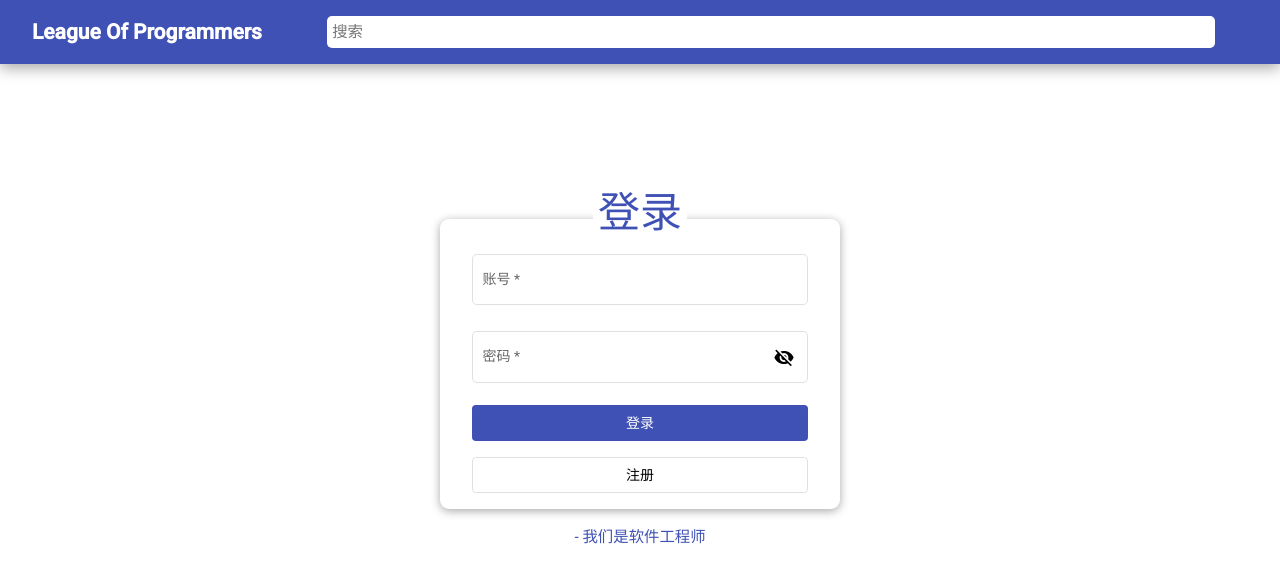
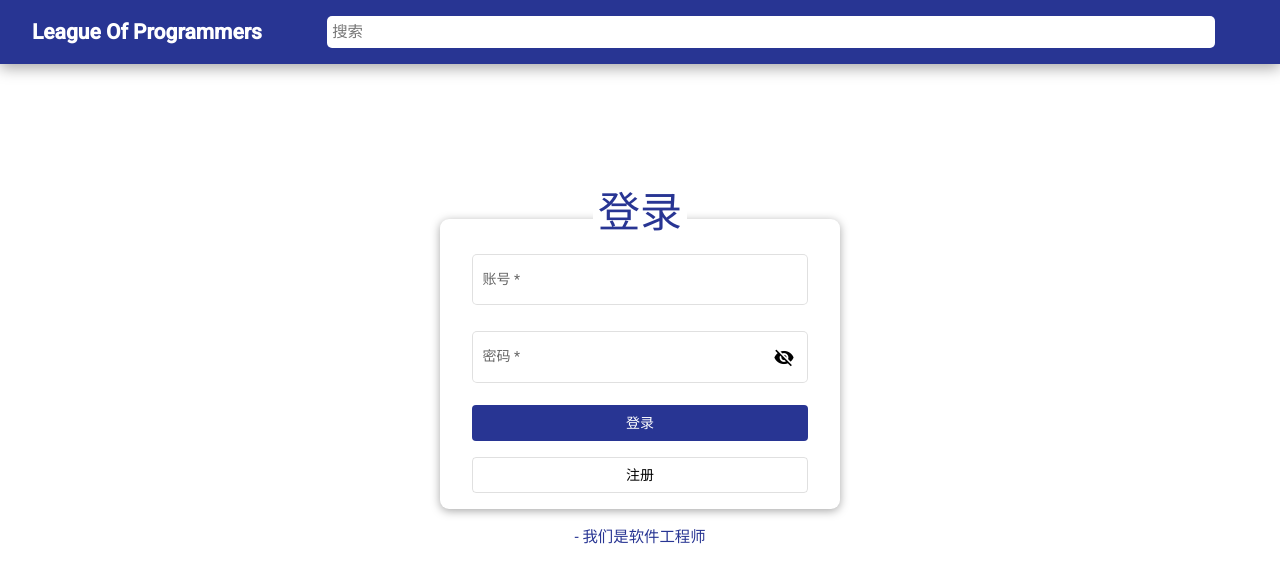
Before and after one commit to dvorakchen/league-of-programmers, an Angular app in the folder src/League-Of-Programmers/ClientApp/: page /login in a window 1280 px wide. Shown: the top 582 px of the page. Built offline with nearby package versions, Linux system fonts and the light colour scheme.

Commit message:
modify style theme

```diff
--- a/src/League-Of-Programmers/ClientApp/src/app/routers.module.ts
+++ b/src/League-Of-Programmers/ClientApp/src/app/routers.module.ts
@@ -5,7 +5,13 @@ import { Routes, RouterModule } from '@angular/router';
 import { HomeComponent } from './routers/home/home.component';
 
 const routes: Routes = [
-  { path: '', component: HomeComponent, pathMatch: 'full' },
+  //  { path: '', component: HomeComponent, pathMatch: 'full' },
+  {
+    path: '',
+    loadChildren: () => import('./routers/home/home.module').then(mod => mod.HomeModule),
+    pathMatch: 'full',
+    data: {preload: true }
+  },
   {
     path: 'blogs',
     loadChildren: () => import('./routers/blogs/blogs.module').then(mod => mod.BlogsModule),
--- a/src/League-Of-Programmers/ClientApp/src/app/routers/nav-menu/nav-menu.component.html
+++ b/src/League-Of-Programmers/ClientApp/src/app/routers/nav-menu/nav-menu.component.html
@@ -1,5 +1,5 @@
 <header>
-  <mat-toolbar class="toolbar">
+  <mat-toolbar class="toolbar" color="primary">
     <mat-toolbar-row>
       <a class="title" mat-button [routerLink]="['/']">League Of Programmers</a>
       <a class="title-sub" mat-flat-button color="primary" [routerLink]="['/']">LOP</a>
@@ -21,7 +21,7 @@
         </span>
         <span class="actions-space-sub">
           <button mat-icon-button [matMenuTriggerFor]="actions">
-            <mat-icon class="icon">subject</mat-icon>
+            <mat-icon>subject</mat-icon>
           </button>
           <mat-menu #actions>
             <a *ngIf="!isLoggedIn" [routerLink]="['login']" mat-menu-item>
--- a/src/League-Of-Programmers/ClientApp/src/app/routers/nav-menu/nav-menu.component.sass
+++ b/src/League-Of-Programmers/ClientApp/src/app/routers/nav-menu/nav-menu.component.sass
@@ -41,7 +41,6 @@ header
   left: 0px
   right: 0px
   z-index: 2
-  background-color: $primary-color
   box-shadow: 0 .25rem 1rem $shadow-color
 
 .search
@@ -56,7 +55,3 @@ header
   border: none
   outline: none
   box-shadow: 0px 0px 2px 1px #000000 inset
-
-.icon
-  color: white
-  font-size: 3rem
--- a/src/League-Of-Programmers/ClientApp/src/styles.sass
+++ b/src/League-Of-Programmers/ClientApp/src/styles.sass
@@ -1,5 +1,3 @@
-/* You can add global styles to this file, and also import other style files */
-
 @import ./styles/color
 
 html
--- a/src/League-Of-Programmers/ClientApp/src/styles/color.sass
+++ b/src/League-Of-Programmers/ClientApp/src/styles/color.sass
@@ -1,4 +1,16 @@
-$primary-color: #3f51b5
+@import '~@angular/material/theming'
+
+@include mat-core()
+
+$candy-app-primary: mat-palette($mat-indigo, 800)
+$candy-app-accent: mat-palette($mat-amber)
+$candy-app-warn: mat-palette($mat-red)
+$candy-app-theme: mat-light-theme($candy-app-primary, $candy-app-accent, $candy-app-warn)
+
+// Include the default theme styles.
+@include angular-material-theme($candy-app-theme)
+
+$primary-color: #283593
 $back-color: #fff
 $text-color: #000
 $shadow-color: #a7a7a7
```
Also changed, not shown: src/League-Of-Programmers/ClientApp/src/app/routers/home/home-routing.module.ts (added, +13 -0 lines), src/League-Of-Programmers/ClientApp/src/app/routers/home/home.module.ts (added, +14 -0 lines).
